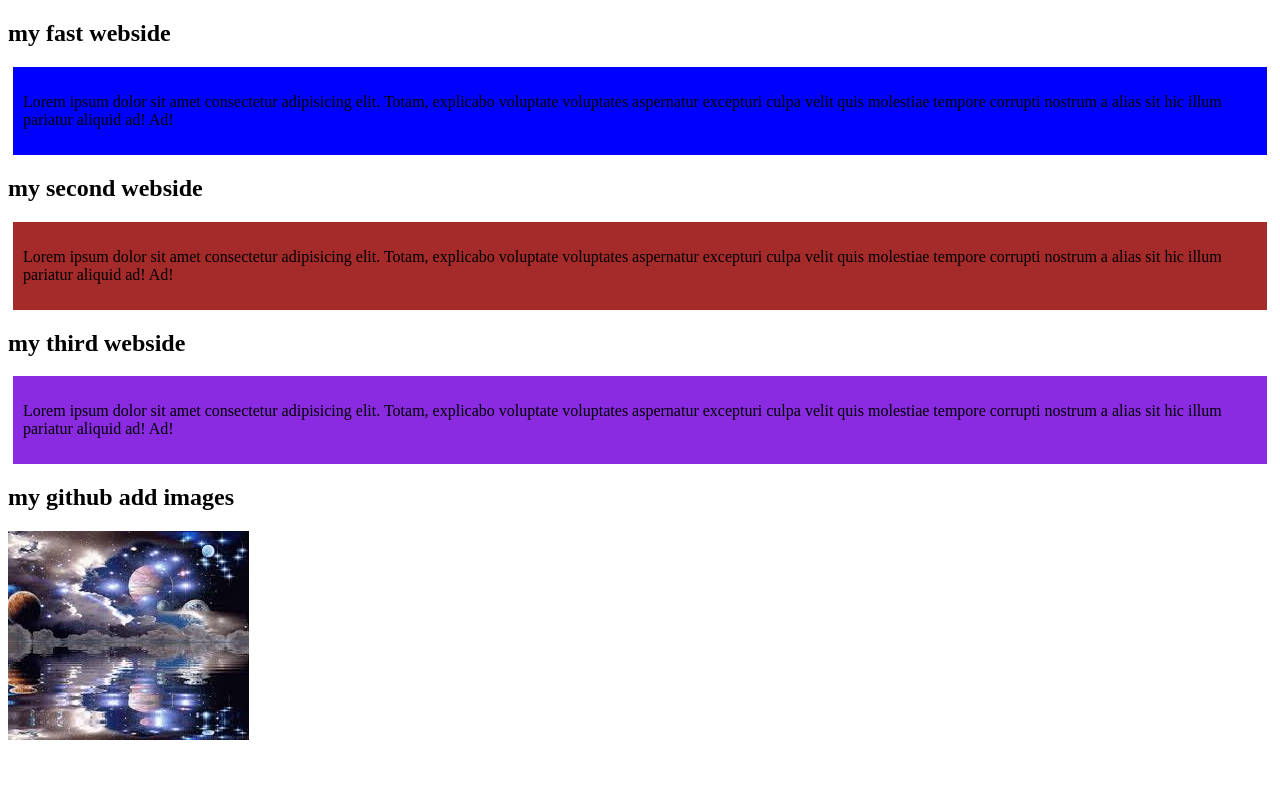
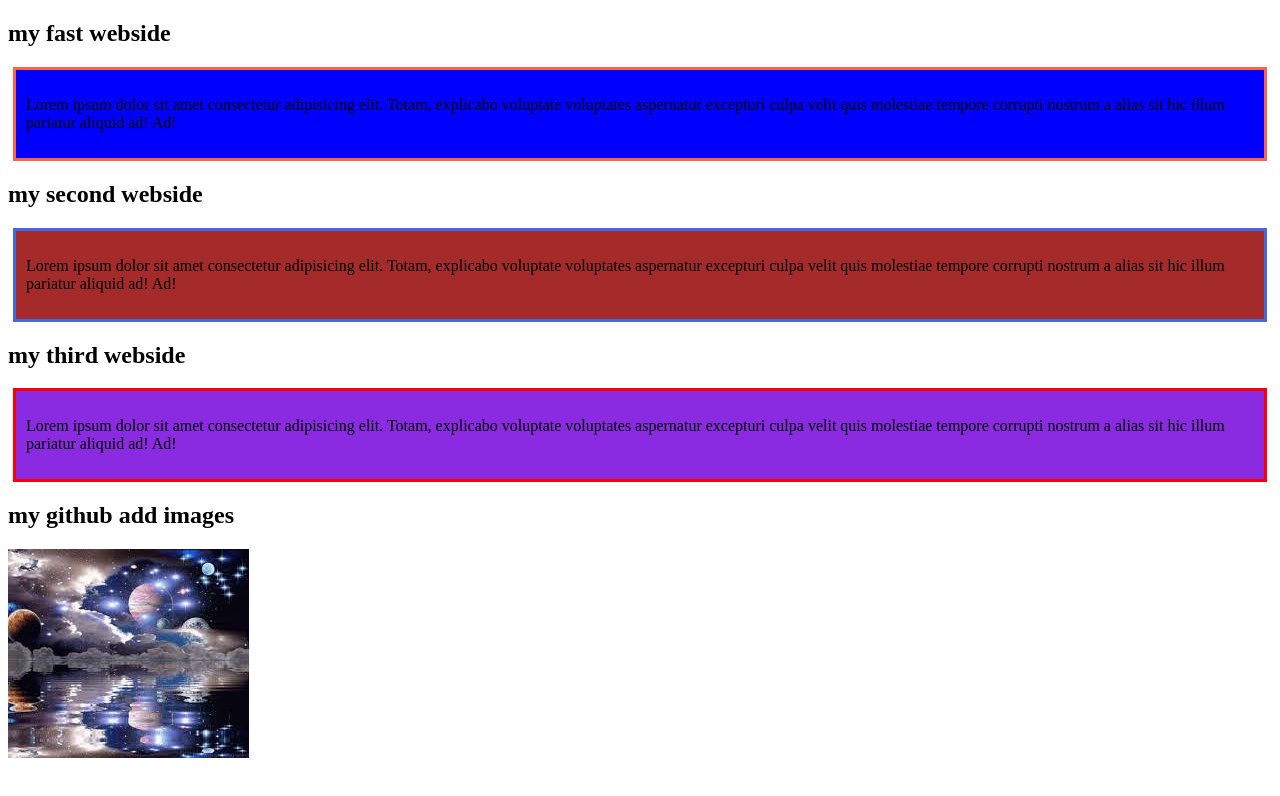
Before and after one commit to nizamuddin-git-repo/my-fast-github-repo, a plain HTML site: page index.html in a window 1280 px wide. Drawn offline with Linux system fonts and the light colour scheme.

Commit message:
added the css styel

```diff
--- a/styel/blog.css
+++ b/styel/blog.css
@@ -9,16 +9,19 @@
     background-color: blue;
     margin: 5px;
     padding: 10px;
+    border: solid tomato;
 }
 
 .second{
     background-color: brown;
     margin: 5px;
     padding: 10px;
+    border: solid royalblue;
 }
 
 .third{
     background-color: blueviolet;
     margin: 5px;
     padding: 10px;
+    border: solid red;
 }
```
